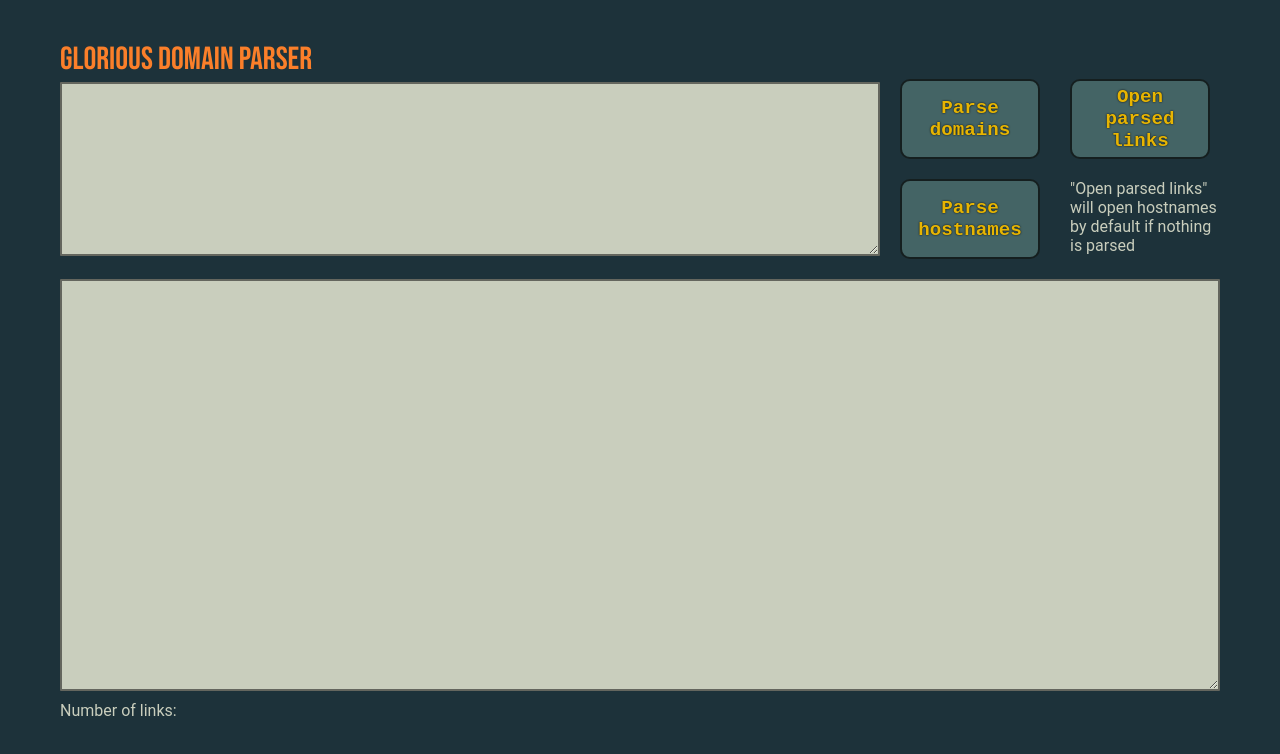
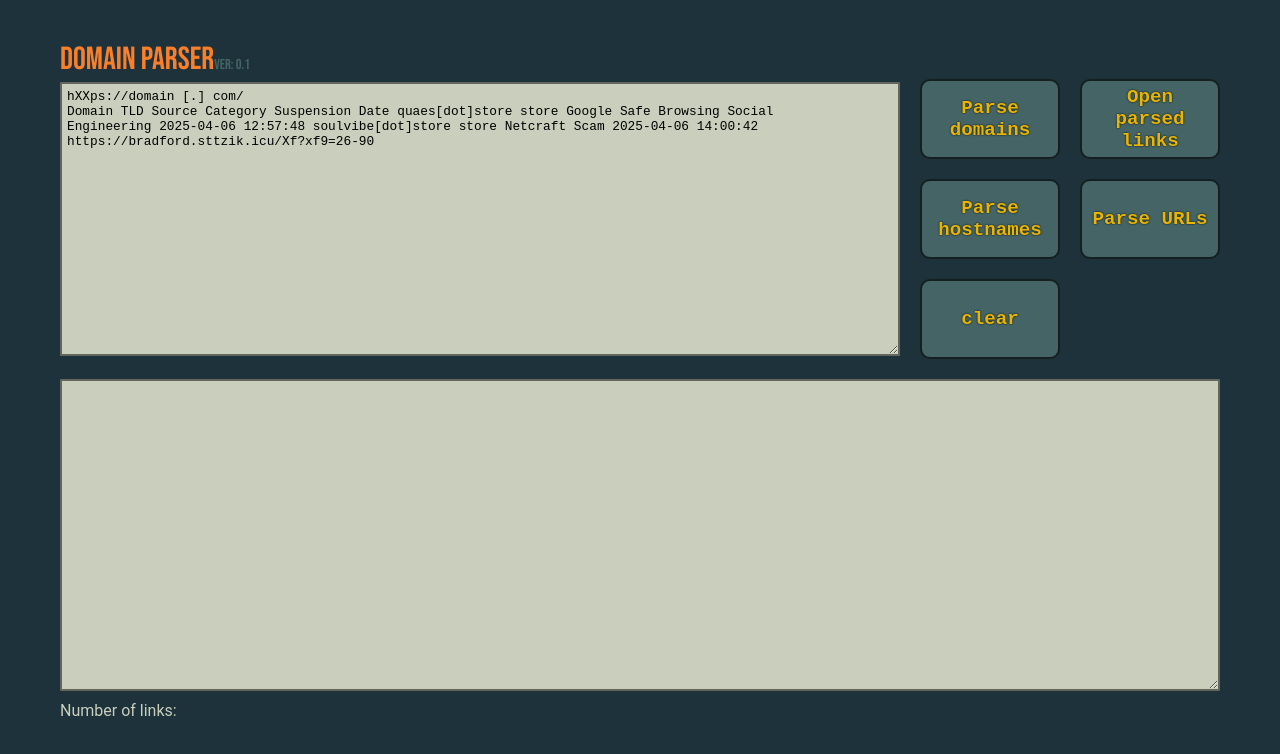
Before and after one commit to Grasten/DomainParser, a React (Vite) app: page / in a window 1280 px wide. Shown: the top 754 px of the page. Built offline with nearby package versions, Linux system fonts and the light colour scheme; a web font is replaced by a local one.

Commit message:
Test version, added url parsing. Minor style tweaks as well

```diff
--- a/index.html
+++ b/index.html
@@ -4,7 +4,7 @@
     <meta charset="UTF-8" />
     <link rel="icon" type="image/ico" href="/site-internet-icon-png-27.png" />
     <meta name="viewport" content="width=device-width, initial-scale=1.0" />
-    <title>Opener at Grasten's</title>
+    <title>Domain Parser</title>
   </head>
   <body>
     <div id="root"></div>
--- a/package.json
+++ b/package.json
@@ -10,8 +10,10 @@
     "preview": "vite preview"
   },
   "dependencies": {
+    "linkify-it": "^5.0.0",
     "react": "^19.1.0",
     "react-dom": "^19.1.0",
+    "tlds": "^1.258.0",
     "tldts": "^7.0.6"
   },
   "devDependencies": {
--- a/src/App.jsx
+++ b/src/App.jsx
@@ -13,16 +13,27 @@ function App() {
 
       <div className="parser">
         <div className="parser__topbar">
-          <h1 className="parser__topbar__title font-bebas">Glorious domain parser</h1>
+          <h1 className="parser__topbar__title font-bebas">
+            Domain parser
+            <span className="parser__topbar__title__version">ver: 0.1</span>
+          </h1>
           <div className="parser__topbar__inputs">
             <label htmlFor="parserInput" className="parser__topbar__inputs__label"></label>
-            <textarea className="parser__topbar__inputs__input parser-fields" id="parserInput"></textarea>
+            <textarea className="parser__topbar__inputs__input parser-fields" id="parserInput"
+                      defaultValue="hXXps://domain [.] com/
+Domain TLD Source Category Suspension Date quaes[dot]store store Google Safe Browsing Social
+Engineering 2025-04-06 12:57:48 soulvibe[dot]store store Netcraft Scam 2025-04-06 14:00:42
+https://bradford.sttzik.icu/Xf?xf9=26-90
+                      ">
+
+            </textarea>
           </div>
           <div className="parser__topbar__buttons">
             <button className="parser__topbar__buttons__button" onClick={()=> parseDomains("domain")}>Parse domains</button>
             <button className="parser__topbar__buttons__button" onClick={openParsedDomains}>Open parsed links</button>
             <button className="parser__topbar__buttons__button" onClick={()=> parseDomains("hostname")}>Parse hostnames</button>
-            <p className="parser__topbar__buttons__note">"Open parsed links" will open hostnames by default if nothing is parsed</p>
+            <button className="parser__topbar__buttons__button" onClick={()=> parseDomains("url")}>Parse URLs</button>
+            <button className="parser__topbar__buttons__button" onClick={()=> console.clear()}>clear</button>
           </div>
         </div>
         <label>
--- a/src/App.scss
+++ b/src/App.scss
@@ -52,6 +52,10 @@ body {
             color: $c-red;
             font-family: $f-bebas;
             font-weight: normal;
+            &__version{
+                color: $c-green;
+                font-size: 0.9rem;
+            }
         }
         &__inputs{
             grid-area: field;
@@ -89,7 +93,7 @@ body {
                 border-radius: 10px;
                 background-color: $c-green;
                 background-size: 100%;
-                transition: all ease-in-out 0.1s;
+                transition: all linear 0.05s;
                 color: rgba($c-yellow, 0.9);
                 text-shadow: 0 0 2px black;
                 font-weight: bold;
--- a/src/utils.js
+++ b/src/utils.js
@@ -1,9 +1,104 @@
 import { parse } from 'tldts';
+import linkifyit from 'linkify-it';
+const linkify = linkifyit();
+import tlds from 'tlds';
+linkify.tlds(tlds)
 
-let filteredDomainsArray = [];
+let filteredLinksArray = [];
 const regBracketDotText = /(\s?\W\s?)dot(\s?\W\s?)/ig;
 const regBracketDot = /(\s?\W\s?)\.(\s?\W\s?)/ig;
 const regDomains = /(?<=^|[^a-z0-9])((?:[a-z0-9-]+\.)+[a-z]{2,})(?=[^a-z0-9]|$)/gi;
+const regHttps = /hxxps\s*\[?\s*?:\s*?]?\s*\/{1,2}\s*/gi;
+const regHttp = /hxxp\s*\[?\s*?:\s*?]?\s*\/{1,2}\s*/gi;
+
+
+// --- BASE FUNCTIONS ---
+
+// Returns input text with basic parsing (brackets, protocols)
+function getInputText(){
+  // Get domains from input
+  let worklist = document.getElementById("parserInput").value;
+
+  // Remove brackets, fix protocols
+  worklist = worklist.replace(regBracketDot, ".");
+  worklist = worklist.replace(regBracketDotText, ".");
+  worklist = worklist.replace(regHttps, "https://");
+  worklist = worklist.replace(regHttp, "http://");
+  return worklist;
+}
+
+// Returns an array of verified domains from input
+function getDomains(type) {
+  // Get text from input
+  let worklist = getInputText();
+
+  // Search for links in text
+  worklist = worklist.match(regDomains) || [];
+
+  // Set them in array with unique values
+  worklist = [...new Set(worklist)];
+
+  // Validate domains and remove invalid
+  let tempArray = [];
+
+  worklist.forEach((domain) => {
+    let el = parse(domain)
+    if (el.isIcann){
+      tempArray.push(el);
+    }
+  });
+  worklist = [...new Set(tempArray)];
+
+  // Reset filtered array/output
+  filteredLinksArray = [];
+
+  // Set domains into filtered array
+  tempArray = [];
+  worklist.forEach((domain) => {
+    tempArray.push(domain[type]);
+  });
+  filteredLinksArray= [...new Set(tempArray)];
+
+  // Get a text list from filtered array
+  worklist = createListFromArray(filteredLinksArray);
+
+  return({worklist, filteredLinksArray});
+}
+
+// Returns an array of verified links from input
+function getLinks() {
+  // Get text from input
+  let worklist = getInputText();
+
+  // Search for links in text
+  worklist = linkify.match(worklist) || [];
+
+  // Set them in array with unique values
+  worklist = [...new Set(worklist)];
+
+  // Validate domains and remove invalid
+  let tempArray = [];
+  worklist.forEach((domain) => {
+    let el = parse(domain.text)
+    if (el.isIcann){
+      tempArray.push(domain.text);
+    }
+  });
+  worklist = [...new Set(tempArray)];
+
+  // Reset filtered array/output and set domains
+  filteredLinksArray = [];
+  tempArray = [];
+  worklist.forEach((domain) => {
+    tempArray.push(domain);
+  });
+  filteredLinksArray= [...new Set(tempArray)];
+
+  // Get a text list from filtered array
+  worklist = createListFromArray(filteredLinksArray);
+
+  return({worklist, filteredLinksArray});
+}
 
 // Converts an array of domains to a text list
 function createListFromArray(domainArray){
@@ -16,71 +111,44 @@ function createListFromArray(domainArray){
   return domainList;
 }
 
-// Returns an array of verified domains from input
-function getUnfilteredDomains() {
-  // Get domains from input
-  let worklist = document.getElementById("parserInput").value;
 
-  // Remove brackets
-  worklist = worklist.replace(regBracketDot, ".");
-  worklist = worklist.replace(regBracketDotText, ".");
 
-  // Search for links in text
-  worklist = worklist.match(regDomains) || [];
-
-  // Set them in array with unique values
-  worklist = [...new Set(worklist)];
-
-  // Validate domains and remove invalid
-  let tempArray = [];
-  worklist.forEach((domain) => {
-    let el = parse(domain)
-    if (el.isIcann){
-      tempArray.push(el);
-    }
-  });
-  worklist = [...new Set(tempArray)];
-
-  return(worklist);
-}
+// --- EXPORT FUNCTIONS ---
 
 // Accepts either "domain" or "hostname" as a param, sets filtered array and values to frontend
-export function parseDomains(param){
-  let worklist = getUnfilteredDomains();
-
-  // Reset filtered array
-  filteredDomainsArray = [];
-
-  // Set domains into filtered array
-  let tempArray = [];
-  worklist.forEach((domain) => {
-    tempArray.push(domain[param]);
-  });
-  filteredDomainsArray= [...new Set(tempArray)];
-
-  // Get a text list from filtered array
-  worklist = createListFromArray(filteredDomainsArray);
+export function parseDomains(type){
+  let links;
+  switch(type){
+    case "hostname": links = getDomains(type);
+    break;
+    case "domain": links = getDomains(type);
+    break;
+    case "url": links = getLinks();
+    break;
+  }
 
   // Set values to front-end
-  document.getElementById("parserOutput").value = worklist;
-  document.getElementById("parserOutputCounter").innerText = `Number of links: ${filteredDomainsArray.length}`;
+  document.getElementById("parserOutput").value = links.worklist;
+  document.getElementById("parserOutputCounter").innerText = `Number of links: ${links.filteredLinksArray.length}`;
 }
 
 // Opens parsed domains, can parse them first if needed
 export function openParsedDomains(){
-  console.log(document.getElementById("parserInput").value);
-  // Check if there are parsed domains
+
+  // Check if there are parsed links
   if (document.getElementById("parserOutput").value) {
-    filteredDomainsArray.forEach((el) => {
-      window.open(`https://${el}`);
+    filteredLinksArray.forEach((el) => {
+      (linkify.match(el)[0]).schema ? window.open(`${el}`) : window.open(`https://${el}`);
+      console.log(el)
     })
   } else {
-    // Parse domains and open
+
+    // If no links parsed, parse hostnames and open
     console.log("test")
     parseDomains("hostname");
-    console.log(filteredDomainsArray)
-    filteredDomainsArray.forEach((el) => {
-      window.open(`https://${el}`);
+    console.log(filteredLinksArray)
+    filteredLinksArray.forEach((el) => {
+      (linkify.match(el)[0]).schema ? window.open(`${el}`) : window.open(`https://${el}`);
     })
   }
 }
```
Also changed, not shown: 1 other file (tests, documents, lock files or other folders).
